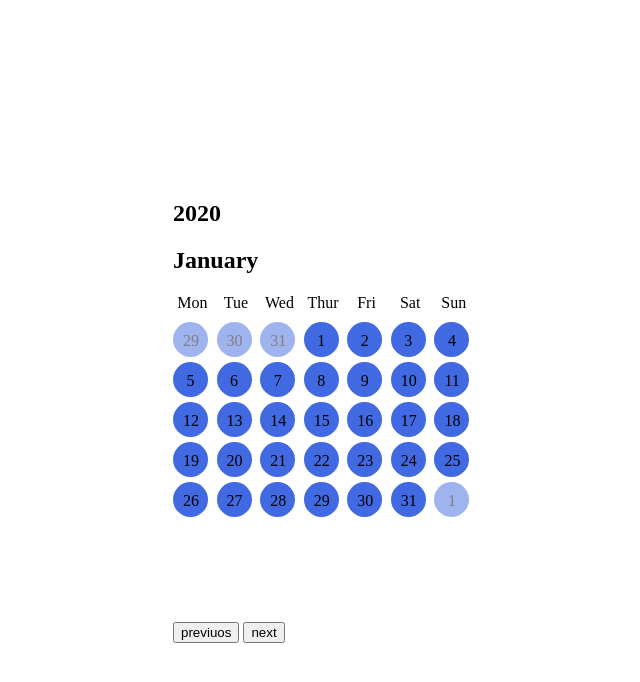
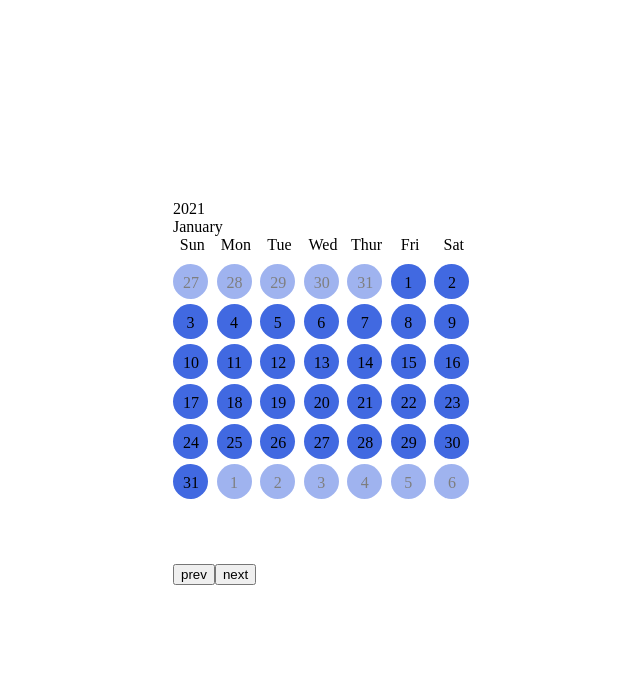
Before and after one commit to Drapaliuk/calendar, a plain HTML site: page index.html in a window 1280 px wide. Both pictures are taken after a click on the button "next". Shown: the whole page, without its empty margins (317-957 px from the left). Drawn offline with Linux system fonts and the light colour scheme.

Commit message:
created class

```diff
--- a/index.html
+++ b/index.html
@@ -10,7 +10,12 @@
 
 <body>
 
-    <div class="calendar">
+    <div class="container"></div>
+
+
+
+
+    <!-- <div class="calendar">
         <h2 class="calendar__year"></h2>
         <h2 class="calendar__header"></h2>
         <div class="days">
@@ -24,13 +29,8 @@
         </div>
         <div class="month-wrapper">
             <div class="month">
-
             </div>
         </div>
-
-
-
-
         <div class="button-wrapper">
             <button class="previous-month-btn">
                 previuos
@@ -39,7 +39,7 @@
                 next
             </button>
         </div>
-    </div>
+    </div> -->
 
 </body>
 <script src="./script.js"></script>
--- a/script.js
+++ b/script.js
@@ -1,151 +1,283 @@
-const previousMonthBtn = document.querySelector('.previous-month-btn');
-const nextMonthBtn = document.querySelector('.next-month-btn');
-const calendarHeader = document.querySelector('.calendar__header');
-const monthWrapper = document.querySelector('.month-wrapper');
-const month = document.querySelector('.month');
-const header = document.querySelector('.calendar__header');
-const year = document.querySelector('.calendar__year');
 
 
-let yearCounter = 2020;
-const monthsInfo = [
-                      { name: "January", days: 31 },
-                      { name: "February", days: 29 },
-                      { name: "March", days: 31 },
-                      { name: "April", days: 30 },
-                      { name: "May", days: 31 },
-                      { name: "Juan", days: 30 },
-                      { name: "July", days: 31 },
-                      { name: "August", days: 31 },
-                      { name: "September", days: 30 },
-                      { name: "October", days: 31 },
-                      { name: "November", days: 30 },
-                      { name: "December", days: 31 },
+
+class Calendar {
+    constructor(container) {
+        this.container = document.querySelector(container)
+    }
+    // container = document.querySelector('.container');
+    currentMonth = 11;
+    currentYear = 2020;
+    weekDays = [ {fullName: 'Sunday', shortName: 'Sun'},
+                {fullName: 'Monday', shortName: 'Mon'},
+                {fullName: 'Tuesday', shortName: 'Tue'},
+                {fullName: 'Wednesday', shortName: 'Wed'},
+                {fullName: 'Thursday', shortName: 'Thur'},
+                {fullName: 'Friday', shortName: 'Fri'},
+                {fullName: 'Saturday', shortName: 'Sat'}
               ];
-const week = ['Sunday', 'Monday', 'Tuesday', 'Wednesday', 'Thursday', 'Friday', 'Saturday' ]
-let monthCounter = 0;
-
-const serviceObj = {
-    isFirstRender: false,
-    linkToFirstMonth: null
-}
+    monthsInfo = [
+        {name: "January", days: 31},
+        {name: "February", days: 28},
+        {name: "March", days: 31},
+        {name: "April", days: 30},
+        {name: "May", days: 31},
+        {name: "June", days: 30},
+        {name: "July", days: 31},
+        {name: "August", days: 31},
+        {name: "September", days: 30},
+        {name: "October", days: 31},
+        {name: "November", days: 30},
+        {name: "December", days: 31},
+    ];
+    DOMReferences = {
+        year: null,
+        monthName: null,
+        monthWrapper: null,
+        month: null,
+    };
 
 
-const monthComputer = function(year, month) {
-    const currentDate = new Date(year, month); //поточна дата
+    computerDates () {
+
+        const currentDate = new Date(this.currentYear, this.currentMonth); //поточна дата
         const currentMonth = currentDate.getMonth() //поточний місяць
         const previousMonth = new Date(currentDate.getFullYear(), (currentDate.getMonth() - 1)).getMonth() // попередні місяць (число)
-    const lastDayOfTheCurrentMonth = new Date(currentDate.getFullYear(), currentMonth, monthsInfo[currentMonth].days).getDay();        // Oстанній день тижня поточного місяця (ПОРЯДКОВИЙ НОМЕР)
+        const lastDayOfTheCurrentMonth = new Date(currentDate.getFullYear(), currentMonth, this.monthsInfo[currentMonth].days).getDay(); // Oстанній день тижня поточного місяця (ПОРЯДКОВИЙ НОМЕР)
         const firstDayOfTheCurrentMonth = new Date(currentDate.getFullYear(), currentMonth, 1).getDay();
 
         const toShowDaysNextMonth = (7 - lastDayOfTheCurrentMonth) - 1;
         const toShowDaysPreviousMonth = firstDayOfTheCurrentMonth;
-    const amountDatesForRender = toShowDaysPreviousMonth + monthsInfo[currentMonth].days + toShowDaysNextMonth
+        const amountDatesForRender = toShowDaysPreviousMonth + this.monthsInfo[currentMonth].days + toShowDaysNextMonth
 
         const resultObj = {
-        previousMonthDates: {from: monthsInfo[previousMonth].days - (toShowDaysPreviousMonth - 1), to: monthsInfo[previousMonth].days },
-        currentMonthDates: {from: 1, to: monthsInfo[currentMonth].days},
-        nextMonthDates: {from: 1, to: toShowDaysNextMonth},
+        previousMonthDates: {
+            from: this.monthsInfo[previousMonth].days - (toShowDaysPreviousMonth - 1),
+            to: this.monthsInfo[previousMonth].days
+        },
+        currentMonthDates: {
+            from: 1,
+            to: this.monthsInfo[currentMonth].days
+        },
+        nextMonthDates: {
+            from: 1,
+            to: toShowDaysNextMonth
+        },
         amountDatesForRender
         }
 
         return resultObj
+    }
+
+
+
+
+    DOMStructureCreator (dates = []) {
+        const nextMonthHandler = this.nextMonthHandler.bind(this)
+        const previousMonthHandler = this.previousMonthHandler.bind(this)
+
+        const calendarWrapper = document.createElement('div')
+        calendarWrapper.classList.add('calendar');
+
+        const year = document.createElement('div')
+        year.classList.add('year');
+        year.textContent = this.currentYear;
+
+        const monthName = document.createElement('div');
+        monthName.classList.add('monthName');
+        monthName.textContent = this.monthsInfo[this.currentMonth].name
+        const weekDays = document.createElement('div');
+        weekDays.classList.add('days');
+        weekDays.append(...this.weekDays.map(day => {
+            const dayElement = document.createElement('div')
+            dayElement.textContent = day.shortName
+            return dayElement;
+        }))
+        const monthWrapper = document.createElement('div')
+        const month = document.createElement('div');
+        monthWrapper.append(month);
+        const nextMonthBtn = document.createElement('button');
+
+        nextMonthBtn.textContent = 'next';
+
+        nextMonthBtn.addEventListener('click', nextMonthHandler)
+
+        const prevMonthBtn = document.createElement('button');
+        prevMonthBtn.textContent = 'prev';
+        prevMonthBtn.addEventListener('click', previousMonthHandler)
+
+
+
+
+        month.classList.add('month');
+        month.append(...dates);
+
+        this.setDOMReferences(year, monthName, monthWrapper, month)
+        calendarWrapper.append(...[year, monthName, weekDays, monthWrapper, prevMonthBtn, nextMonthBtn]);
+
+
+
+        this.container.append(calendarWrapper)
+
+    }
+
+    createDates  (data) {
+        const {
+            previousMonthDates,
+            currentMonthDates,
+            nextMonthDates
+        } = data;
+
+        const monthDatesCreator = ({from = 31, to = 1}, isRemainderDates) => {
+            if (!from) return [];
+            const months = [];
+
+            for (let i = from; i <= to; i++) {
+                const date = document.createElement('div');
+                isRemainderDates && date.classList.add('rest-days')
+                date.textContent = i
+                months.push(date)
+            };
+
+            return months
+        };
+        const dates = [
+            ...monthDatesCreator(previousMonthDates, true),
+            ...monthDatesCreator(currentMonthDates),
+            ...monthDatesCreator(nextMonthDates, true)
+        ];
+
+        return dates
+    }
+
+    setDOMReferences (year, monthName, monthWrapper, month) {
+        this.DOMReferences.year = year;
+        this.DOMReferences.monthName = monthName;
+        this.DOMReferences.monthWrapper = monthWrapper;
+        this.DOMReferences.month = month;
+
+    }
+
+    changeDOMReference (DOMElement, newReference) {
+        this.DOMReferences[DOMElement] = newReference;
+    }
+
+    getDOMReference (DOMElement) {
+        return this.DOMReferences[DOMElement]
+    }
+
+    initialize () {
+        if(this.isLeapYear) {
+            this.monthsInfo[1].days = 29;
+        }
+        const computedMonths = this.computerDates();
+        const dates = this.createDates(computedMonths);
+        this.DOMStructureCreator(dates);
+    }
+
+
+    monthRerender () {
+        this.DOMReferences.month.remove();
+        const newMonth = document.createElement('div');
+        newMonth.classList.add('month');
+        this.changeDOMReference('month', newMonth);
+        const dates = this.createDates(this.computerDates());
+        newMonth.append(...dates);
+        this.DOMReferences.monthWrapper.append(newMonth);
+    }
+
+    monthNameRerender () {
+        const newName = this.monthsInfo[this.currentMonth].name;
+        this.DOMReferences.monthName.textContent = newName;
+    }
+
+
+
+    nextMonthHandler () {
+        this.monthIncrem();
+        if(this.isLeapYear) {
+            this.monthsInfo[1].days === 29;
+        }
+
+        if(+this.getDOMReference('year').textContent !== this.currentYear) {
+            this.getDOMReference('year').textContent = this.currentYear
+        };
+
+        this.getDOMReference('month').remove()
+        this.monthNameRerender();
+        this.monthRerender();
+    }
+
+    previousMonthHandler () {
+        this.monthDecrem();
+        const isLeapYear = this.isLeapYear();
+        if(+this.getDOMReference('year').textContent !== this.currentYear) {
+            this.getDOMReference('year').textContent = this.currentYear
+        };
+        this.getDOMReference('month').remove()
+        this.monthNameRerender();
+        this.monthRerender();
+    }
+
+    monthIncrem () {
+        if(this.currentMonth === 11) {
+            this.yearIncrem()
+            return this.currentMonth = 0;
+        }
+
+        return this.currentMonth++
+    }
+
+    monthDecrem () {
+        if(this.currentMonth === 0) {
+            this.yearDecrem()
+            return this.currentMonth = 11;
+        }
+
+        return this.currentMonth--
+    }
+
+    isLeapYear () {
+        return this.currentYear % 4 === 0
+    }
+
+    yearIncrem () {
+        this.currentYear++
+    }
+
+    yearDecrem () {
+        this.currentYear--
+    }
+
+    getYear () {
+        return this.year
+    }
+
+    getMonth () {
+        return this.month
+    }
+
+    setDate (dateRequest) {
+        const {year, month, day} = dateRequest;
+
+    }
+
+    findDateHandler () {
+        const handler = function(dateRequest) {
+            setDate(dateRequest)
+            console.log(this)
+        }
+
+        return handler.bind(this)
+    }
 
 }
 
 
 
-const monthDatesCreator = ({from = 31, to = 1}, isRestDays) => {
-    if(!from) return [];
-    const result = [];
+const myCalendar = new Calendar('.container')
+myCalendar.initialize();
 
-    for(let i = from; i <= to; i++) {
-        const date = document.createElement('div');
-        isRestDays && date.classList.add('rest-days')
-        date.textContent = i
-        result.push(date)
-    };
+const handler = myCalendar.findDateHandler()
 
-    return result
-}
-
-
-
-const createMonthElement = function(details, isFirstRender) {
-    const {previousMonthDates, currentMonthDates, nextMonthDates, amountDatesForRender} = details;
-    const dates = [
-                    ...monthDatesCreator(previousMonthDates, true),
-                    ...monthDatesCreator(currentMonthDates),
-                    ...monthDatesCreator(nextMonthDates, true)
-                  ]
-    if(isFirstRender) {
-        document.querySelector('.month').append(...dates)
-        return
-    }
-
-    let month = document.createElement('div')
-    month.classList.add('month')
-    month.append(...dates);
-    monthWrapper.append(month)
-}
-
-
-const refreshHeader = function() {
-    if(monthCounter === -1) {
-        header.textContent = monthsInfo[0].name
-    }
-    header.textContent = monthsInfo[monthCounter].name
-}
-
-const refreshYear = () => {
-    year.textContent = yearCounter;
-}
-
-const renderMonth = function(isFirstRender) {
-    createMonthElement(monthComputer(2020, monthCounter), isFirstRender)
-}
-
-const remover = function() {
-    document.querySelector('.month').remove()
-}
-
-previousMonthBtn.addEventListener('click', () => {
-    console.log('From handler',monthCounter)
-    if(monthCounter === -1 || firstRender) {
-        yearCounter--
-        monthCounter = 11
-        setTimeout(() => {
-            remover()
-            refreshYear()
-            refreshHeader()
-            renderMonth()
-        }, 0)
-
-        return
-    }
-
-
-    remover()
-    refreshHeader()
-    renderMonth()
-    --monthCounter
-})
-
-
-
-
-
-nextMonthBtn.addEventListener('click', () => {
-    if(monthCounter === 11) return
-    remover()
-    refreshHeader()
-    renderMonth()
-
-    ++monthCounter
-
-})
-console.log('From doc',monthCounter)
-
-    refreshHeader()
-    refreshYear()
-    renderMonth(true)
+console.log(handler())
```
Lines whose indentation alone changed are shown as unchanged.
